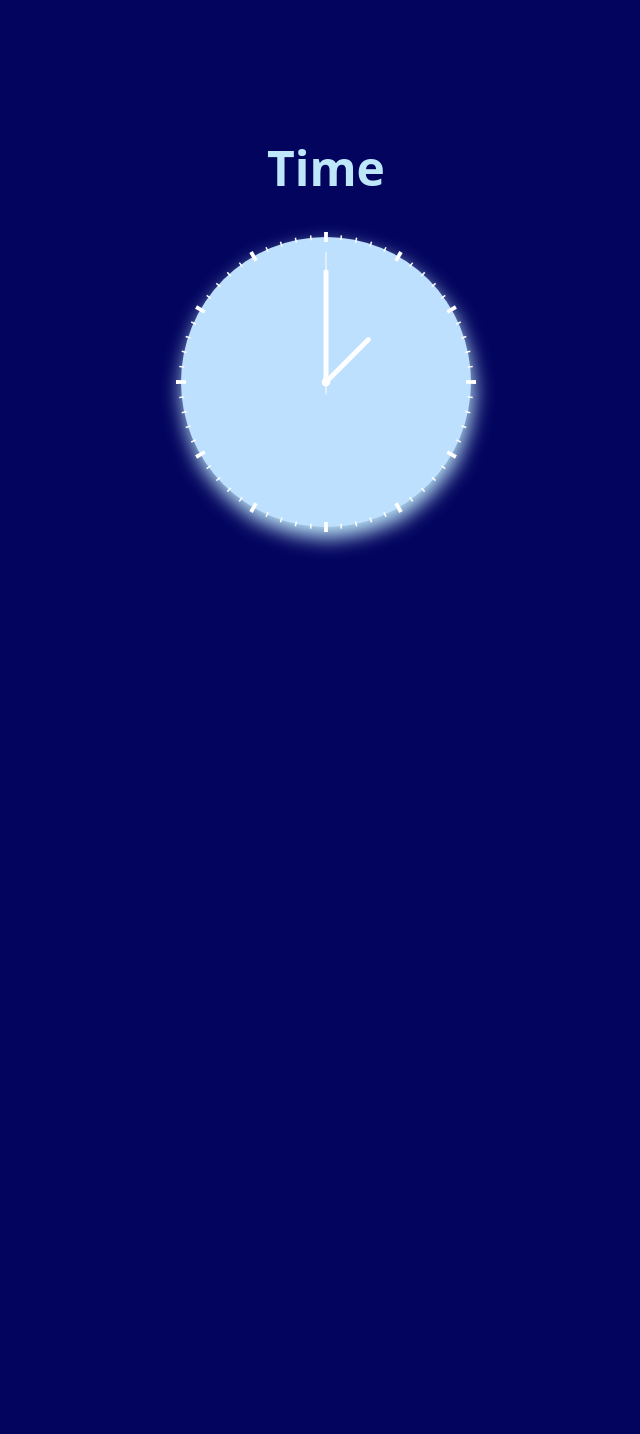
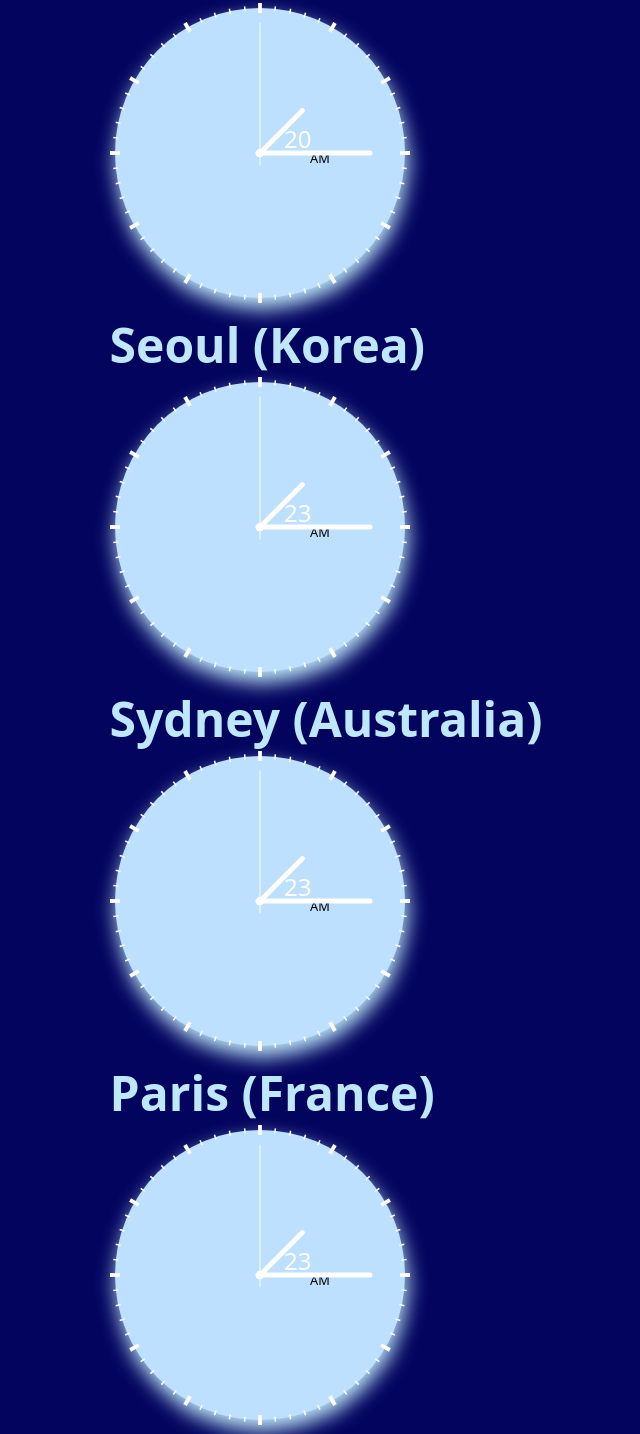
Before and after one commit to Yine3105/clock, a plain HTML site: page index.html in a window 1280 px wide. Shown: the part 62-1496 px from the top of the page, without its empty margins (314-954 px from the left). Before the commit the page ends 800 px from the top, so only its background shows below. Drawn offline with Linux system fonts and the light colour scheme.

Commit message:
Add files via upload

```diff
--- a/index.html
+++ b/index.html
@@ -2,6 +2,7 @@
 <html lang="en">
     <head>
         <link rel="stylesheet" href="main.css">
+        <script src="java.js" type="module"></script>
         <meta charset="UTF-8">
         <meta http-equiv="X-UA-Compatible" content="IE=edge">
         <meta name="viewport" content="width=device-width, initial-scale=1.0">
@@ -9,30 +10,125 @@
     </head>
     <body>
         <main>
-            <div class="co">
-                <div class="clock--wrapper">
-                    <h2>Time</h2>
-                    <div class="clock">
-                        <svg class="clockface" width="300" height="300"
+            <div class="contaier">
+                <div class="clock" id="clock1">
+                    <h2>Ha Noi (Vietnam)</h2>
+                    <svg class="clockface" width="300" height="300"
                         viewBox="-150 -150 300 300">
                             <circle class="ring
                             ring--seconds" cx="0" cy="0" r="145"
-                             pathlength="60" />
+                            pathlength="60" />
                             <circle class="ring
                             ring--hours" cx="0" cy="0" r="145"
                             pathlength="12" />
-                            <circle class="ring
-                            ring--center" cx="0" cy="0" r="3"/>
+                            <text x="24" y="-5" class="date">23</text>
+                            <text x="50" y="10" class="am-pm">am</text>
                             <line class="hand
                             hand--minute" x1="0" y1="2"
                             x2="0" y2="-110"/>
                             <line class="hand
                             hand--hours" x1="0" y1="2"
                             x2="0" y2="-60"/>
+                            <circle class="ring
+                            ring--center" r="3"/>
                             <line class="hand
                             hand--second" x1="0" y1="12"
                             x2="0" y2="-130"/>
                         </svg>
+                    <div class="face">
+                        <div class="hand hour" id="hour1"></div>
+                        <div class="hand minute" id="minute1"></div>
+                        <div class="hand second" id="second1"></div>
+                    </div>
+                </div>
+                <div class="clock" id="clock2">
+                    <h2>Seoul (Korea)</h2>
+                    <svg class="clockface" width="300" height="300"
+                        viewBox="-150 -150 300 300">
+                            <circle class="ring
+                            ring--seconds" cx="0" cy="0" r="145"
+                            pathlength="60" />
+                            <circle class="ring
+                            ring--hours" cx="0" cy="0" r="145"
+                            pathlength="12" />
+                            <text x="24" y="-5" class="date">23</text>
+                            <text x="50" y="10" class="am-pm">am</text>
+                            <line class="hand
+                            hand--minute" x1="0" y1="2"
+                            x2="0" y2="-110"/>
+                            <line class="hand
+                            hand--hours" x1="0" y1="2"
+                            x2="0" y2="-60"/>
+                            <circle class="ring
+                            ring--center" r="3"/>
+                            <line class="hand
+                            hand--second" x1="0" y1="12"
+                            x2="0" y2="-130"/>
+                        </svg>
+                    <div class="face">
+                        <div class="hand hour" id="hour2"></div>
+                        <div class="hand minute" id="minute2"></div>
+                        <div class="hand second" id="second2"></div>
+                    </div>
+                </div>
+                <div class="clock" id="clock3">
+                    <h2>Sydney (Australia)</h2>
+                    <svg class="clockface" width="300" height="300"
+                        viewBox="-150 -150 300 300">
+                            <circle class="ring
+                            ring--seconds" cx="0" cy="0" r="145"
+                            pathlength="60" />
+                            <circle class="ring
+                            ring--hours" cx="0" cy="0" r="145"
+                            pathlength="12" />
+                            <text x="24" y="-5" class="date">23</text>
+                            <text x="50" y="10" class="am-pm">am</text>
+                            <line class="hand
+                            hand--minute" x1="0" y1="2"
+                            x2="0" y2="-110"/>
+                            <line class="hand
+                            hand--hours" x1="0" y1="2"
+                            x2="0" y2="-60"/>
+                            <circle class="ring
+                            ring--center" r="3"/>
+                            <line class="hand
+                            hand--second" x1="0" y1="12"
+                            x2="0" y2="-130"/>
+                        </svg>
+                    <div class="face">
+                        <div class="hand hour" id="hour3"></div>
+                        <div class="hand minute" id="minute3"></div>
+                        <div class="hand second" id="second3"></div>
+                    </div>
+                </div>
+                <div class="clock" id="clock4">
+                    <h2>Paris (France)</h2>
+                    <svg class="clockface" width="300" height="300"
+                        viewBox="-150 -150 300 300">
+                            <circle class="ring
+                            ring--seconds" cx="0" cy="0" r="145"
+                            pathlength="60" />
+                            <circle class="ring
+                            ring--hours" cx="0" cy="0" r="145"
+                            pathlength="12" />
+                            <text x="24" y="-5" class="date">23</text>
+                            <text x="50" y="10" class="am-pm">am</text>
+                            <line class="hand
+                            hand--minute" x1="0" y1="2"
+                            x2="0" y2="-110"/>
+                            <line class="hand
+                            hand--hours" x1="0" y1="2"
+                            x2="0" y2="-60"/>
+                            <circle class="ring
+                            ring--center" r="3"/>
+                            <line class="hand
+                            hand--second" x1="0" y1="12"
+                            x2="0" y2="-130"/>
+                        </svg>
+                    <div class="face">
+                        <div class="hand hour" id="hour4"></div>
+                        <div class="hand minute" id="minute4"></div>
+                        <div class="hand second" id="second4"></div>
                     </div>
                 </div>
             </div>
--- /dev/null
+++ b/java.js
@@ -0,0 +1,20 @@
+const UI = {
+    date: document.querySelector('.date'),
+    am_pm: document.querySelector('.am-pm'),
+    second: document.querySelector('.hand--second'),
+    minute: document.querySelector('.hand--minute'),
+    hour: document.querySelector('.hand--hour'),
+}
+function update(){
+    const now = new Date();
+    const date = now.getDate();
+    const seconds = (now.getSeconds() + now.setMilliseconds()/1000) / 60 * 360;
+    const minutes = (now.getMinutes() + now.getSeconds()/ 60) / 60 * 360;
+    const hours = (now.getHours() + now.getMinutes()/ 60) / 12 * 360;
+    UI.date.textContent = date;
+    UI.second.style.transform = 'rotate(${seconds}deg)';
+    UI.minute.style.transform = 'rotate(${minutes}deg)';
+    UI.hour.style.transform = 'rotate(${hours}deg)';
+    requestAnimationFrame(update)
+}
+requestAnimationFrame(update)
--- a/main.css
+++ b/main.css
@@ -25,7 +25,7 @@ body {
     display: grid;
     place-items: center;
     gap: 2rem;
-    color: var(--white);
+    color: white;
 }
 .clockface {
     filter: drop-shadow(2px 10px 10px #bee8f9);
@@ -54,12 +54,21 @@ body {
     stroke-linecap: round;
 }
 .hand--hours {
-    transform:rotate(45deg);
+    transform: rotate(45deg);
     stroke-width: 5;
     stroke:#fffefe;
 }
 .hand--minute {
-    stroke:#fffefe
-    transform:rotate(90deg);
+    stroke:#fffefe;
+    transform: rotate(90deg);
     stroke-width: 5;
 }
+.date {
+    fill:#fffefe;
+    font-size: 1.5rem;
+}
+.am-pm {
+    fill:black;
+    font-size: .8rem;
+    text-transform: uppercase;
+}
```
